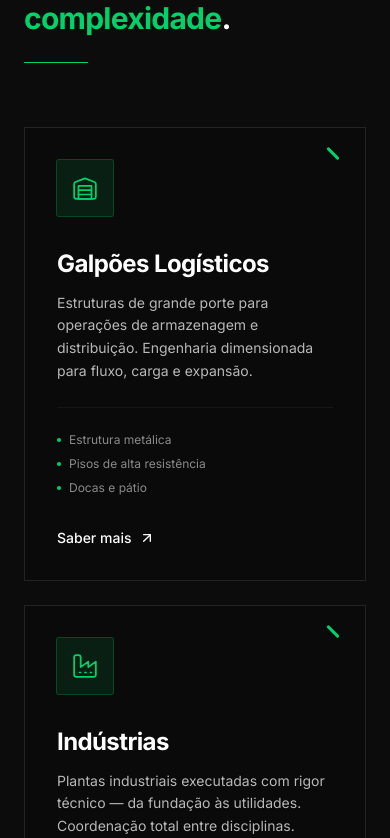
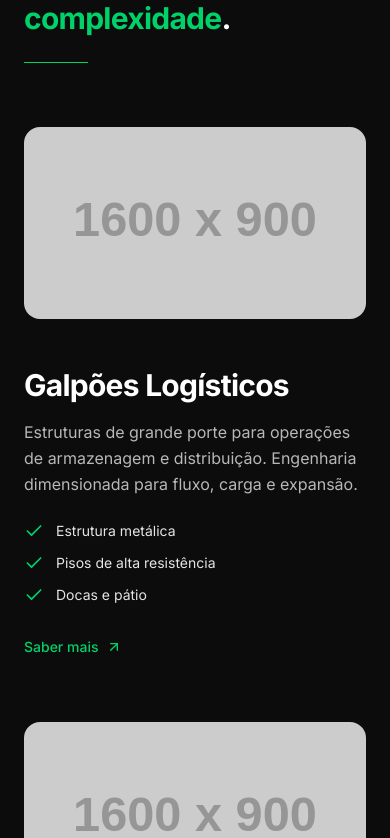
Before and after one commit to pedromoratti3-arch/aex-site, a Next.js app: page / in a window 390 px wide. Shown: the part 4606-5444 px from the top of the page. Built offline with nearby package versions, Linux system fonts and the light colour scheme; no server answers.

Commit message:
feat: seção Serviços com layout horizontal alternado e animação direcional

```diff
--- a/src/components/Services.tsx
+++ b/src/components/Services.tsx
@@ -1,29 +1,69 @@
 "use client";
 
-import { ArrowUpRight, Warehouse, Factory, Building2 } from "lucide-react";
+import { motion } from "framer-motion";
+import { ArrowUpRight, Check } from "lucide-react";
 import FadeIn from "./FadeIn";
 
-const SERVICES = [
+const imageVariants = (fromLeft: boolean) => ({
+  hidden: { opacity: 0, x: fromLeft ? -48 : 48 },
+  visible: {
+    opacity: 1,
+    x: 0,
+    transition: {
+      duration: 0.7,
+      ease: [0.16, 1, 0.3, 1],
+    },
+  },
+});
+
+const textVariants = (fromLeft: boolean) => ({
+  hidden: { opacity: 0, x: fromLeft ? -48 : 48 },
+  visible: {
+    opacity: 1,
+    x: 0,
+    transition: {
+      duration: 0.7,
+      ease: [0.16, 1, 0.3, 1],
+      delay: 0.2,
+    },
+  },
+});
+
+type Service = {
+  title: string;
+  description: string;
+  bullets: string[];
+  image: string;
+  alt: string;
+};
+
+const SERVICES: Service[] = [
   {
-    icon: Warehouse,
     title: "Galpões Logísticos",
     description:
       "Estruturas de grande porte para operações de armazenagem e distribuição. Engenharia dimensionada para fluxo, carga e expansão.",
     bullets: ["Estrutura metálica", "Pisos de alta resistência", "Docas e pátio"],
+    image:
+      "https://placehold.co/1600x900/0F0F0F/525252?text=Foto+%C2%B7+Galp%C3%B5es+Log%C3%ADsticos",
+    alt: "Foto · Galpões Logísticos",
   },
   {
-    icon: Factory,
     title: "Indústrias",
     description:
       "Plantas industriais executadas com rigor técnico — da fundação às utilidades. Coordenação total entre disciplinas.",
     bullets: ["Layout fabril", "Infraestrutura crítica", "Compliance técnico"],
+    image:
+      "https://placehold.co/1600x900/0F0F0F/525252?text=Foto+%C2%B7+Ind%C3%BAstrias",
+    alt: "Foto · Indústrias",
   },
   {
-    icon: Building2,
     title: "Obras Comerciais",
     description:
       "Empreendimentos comerciais de alto padrão, com gestão integrada de prazo, custo e qualidade do começo ao habite-se.",
     bullets: ["Retrofit e expansão", "Acabamentos premium", "Gestão completa"],
+    image:
+      "https://placehold.co/1600x900/0F0F0F/525252?text=Foto+%C2%B7+Obras+Comerciais",
+    alt: "Foto · Obras Comerciais",
   },
 ];
 
@@ -43,53 +83,68 @@ export default function Services() {
           <div className="mt-6 h-px w-16 bg-accent" />
         </FadeIn>
 
-        <div className="mt-16 grid grid-cols-1 gap-6 md:grid-cols-3">
+        <div className="mt-16 space-y-16 lg:mt-24 lg:space-y-32">
           {SERVICES.map((service, i) => {
-            const Icon = service.icon;
+            const imageOnLeft = i % 2 === 0;
             return (
-              <FadeIn key={service.title} delay={i * 0.1}>
-                <article className="group relative flex h-full flex-col border border-white/10 bg-ink p-8 transition-all duration-300 hover:-translate-y-1 hover:border-accent">
-                  {/* Top swoosh accent */}
-                  <span
-                    aria-hidden
-                    className="absolute right-6 top-6 h-[3px] w-4 rotate-45 rounded-sm bg-accent transition-all duration-300 group-hover:w-8"
-                  />
+              <motion.div
+                key={service.title}
+                initial="hidden"
+                whileInView="visible"
+                viewport={{ once: true, amount: 0.25 }}
+                className="grid grid-cols-1 items-center gap-12 lg:grid-cols-2 lg:gap-16"
+              >
+                <motion.div
+                  variants={imageVariants(imageOnLeft)}
+                  className={imageOnLeft ? "lg:order-1" : "lg:order-2"}
+                >
+                  <div className="relative aspect-video w-full overflow-hidden rounded-2xl">
+                    {/* eslint-disable-next-line @next/next/no-img-element */}
+                    <img
+                      src={service.image}
+                      alt={service.alt}
+                      className="h-full w-full object-cover"
+                    />
+                  </div>
+                </motion.div>
 
-                  <div className="mb-8 inline-flex h-14 w-14 items-center justify-center rounded-sm bg-accent/10 text-accent ring-1 ring-accent/30 transition-all duration-300 group-hover:bg-accent group-hover:text-ink group-hover:ring-accent">
-                    <Icon size={26} strokeWidth={1.6} />
-                  </div>
-
-                  <h3 className="text-2xl font-bold tracking-tight text-bone">
+                <motion.div
+                  variants={textVariants(!imageOnLeft)}
+                  className={imageOnLeft ? "lg:order-2" : "lg:order-1"}
+                >
+                  <h3 className="text-3xl font-bold tracking-tight text-bone lg:text-4xl">
                     {service.title}
                   </h3>
-                  <p className="mt-3 text-sm leading-relaxed text-steel-200">
+                  <p className="mt-4 text-base leading-relaxed text-steel-200 lg:text-lg">
                     {service.description}
                   </p>
-
-                  <ul className="mt-6 space-y-2 border-t border-white/5 pt-6">
+                  <ul className="mt-6 space-y-3">
                     {service.bullets.map((b) => (
                       <li
                         key={b}
-                        className="flex items-center gap-2 text-xs text-steel-300"
+                        className="flex items-center gap-3 text-sm text-steel-100"
                       >
-                        <span className="h-1 w-1 rounded-full bg-accent" />
-                        {b}
+                        <Check
+                          size={20}
+                          strokeWidth={2}
+                          className="flex-none text-accent"
+                        />
+                        <span>{b}</span>
                       </li>
                     ))}
                   </ul>
-
                   <a
                     href="#contato"
-                    className="mt-8 inline-flex items-center gap-2 text-sm font-medium text-bone transition-colors group-hover:text-accent"
+                    className="group mt-8 inline-flex items-center gap-2 text-sm font-medium text-accent transition-colors hover:text-accent-hover"
                   >
                     Saber mais
                     <ArrowUpRight
                       size={16}
-                      className="transition-transform group-hover:translate-x-0.5 group-hover:-translate-y-0.5"
+                      className="transition-transform group-hover:-translate-y-0.5 group-hover:translate-x-0.5"
                     />
                   </a>
-                </article>
-              </FadeIn>
+                </motion.div>
+              </motion.div>
             );
           })}
         </div>
```
